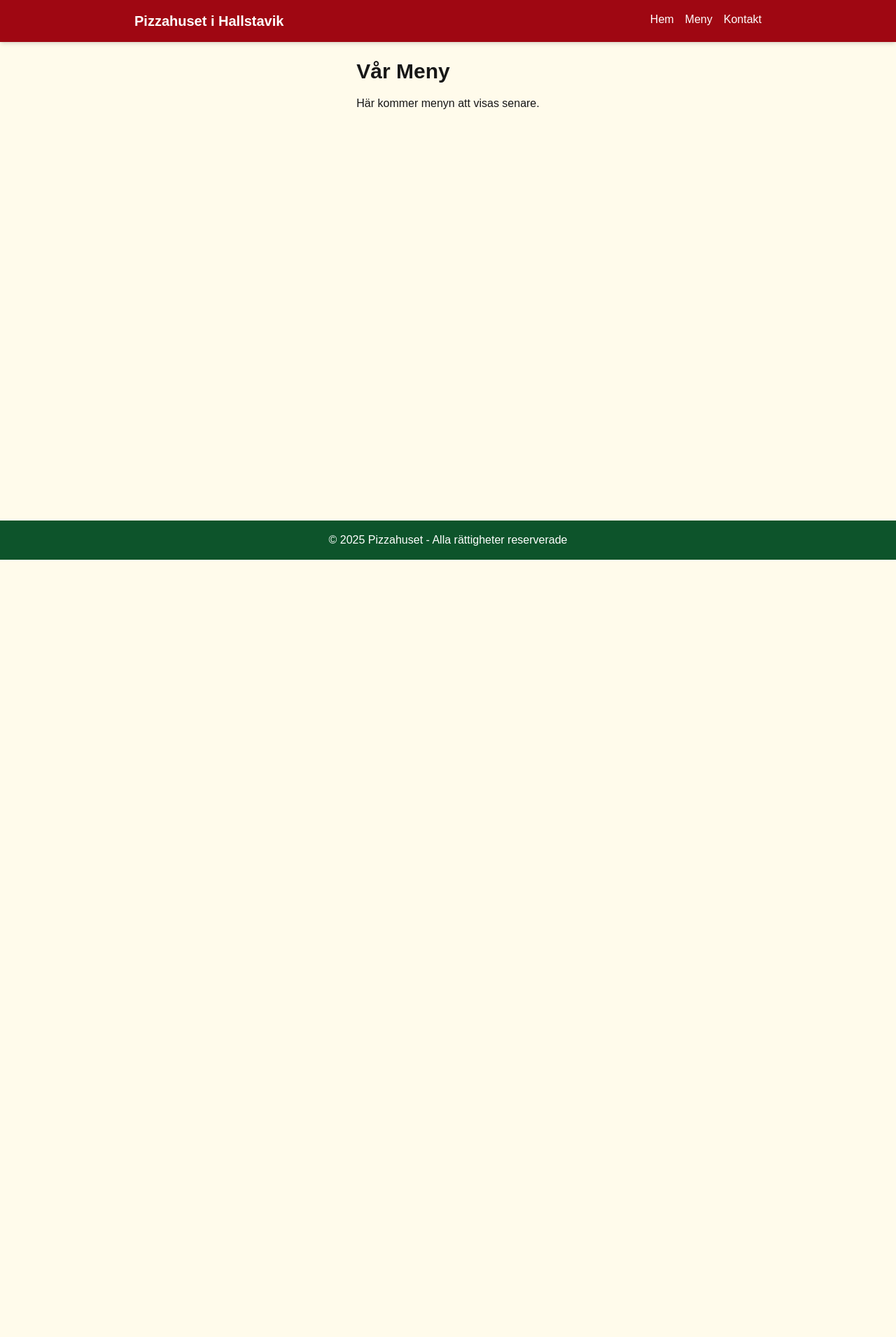
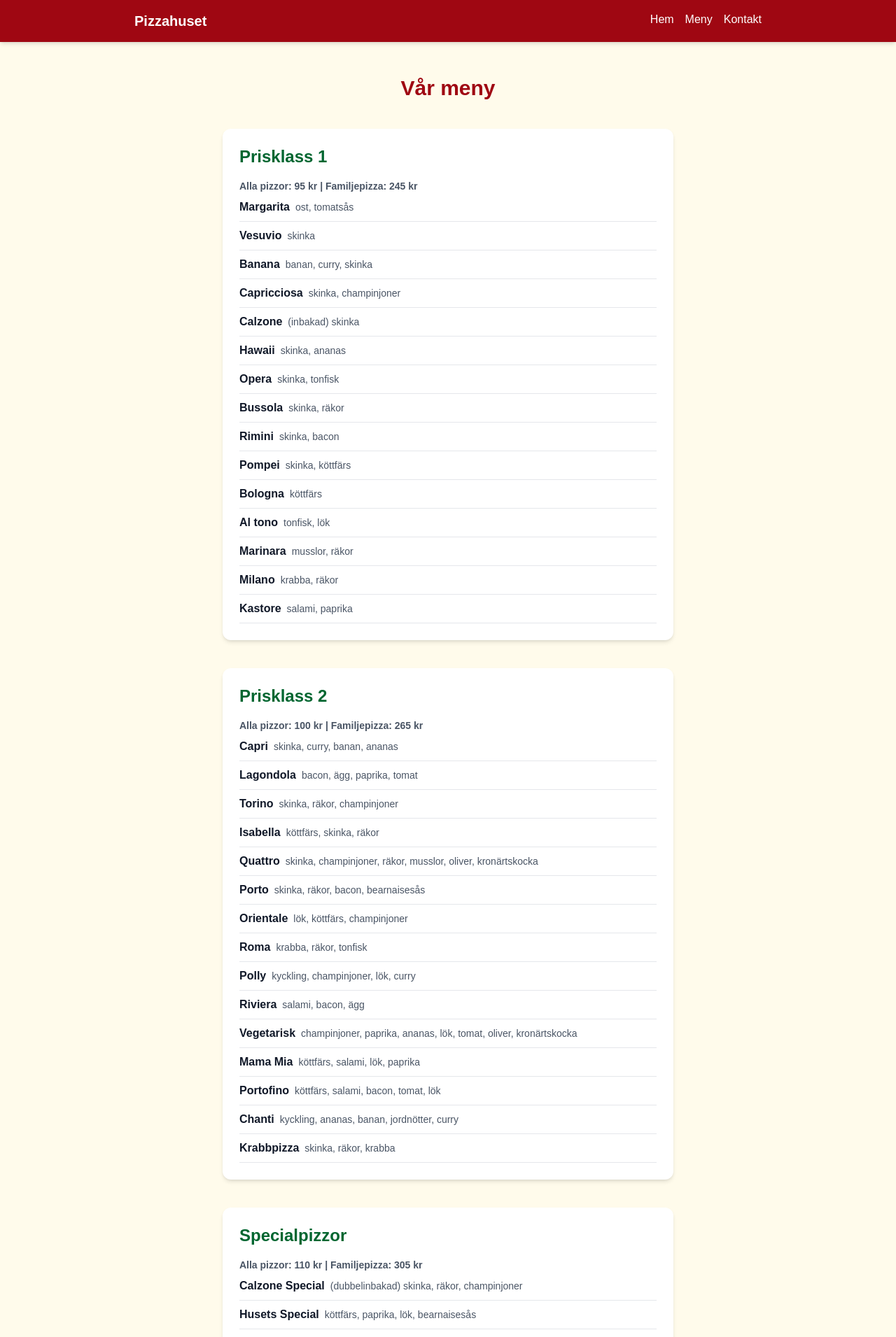
Before and after one commit to annkar73/pizzahuset, a Next.js app: page /menu in a window 1280 px wide. Shown: the top 1911 px of the page at 70% size. Before the commit the page ends 800 px from the top, so only its background shows below. Built offline with nearby package versions, Linux system fonts and the light colour scheme.

Commit message:
init add array for menu

```diff
--- a/src/app/components/Header.tsx
+++ b/src/app/components/Header.tsx
@@ -4,7 +4,7 @@ export default function Header() {
   return (
     <header className="bg-red-800 text-white p-4 shadow-md">
       <nav className="max-w-4xl mx-auto flex justify-between">
-        <Link href="/" className="font-bold text-xl">Pizzahuset i Hallstavik</Link>
+        <Link href="/" className="font-bold text-xl">Pizzahuset</Link>
         <div className="space-x-4">
           <Link href="/">Hem</Link>
           <Link href="/menu">Meny</Link>
--- a/src/app/layout.tsx
+++ b/src/app/layout.tsx
@@ -8,7 +8,9 @@ export default function RootLayout({ children }: { children: ReactNode }) {
     <html lang="sv">
       <body className="min-h-screen flex flex-col text-gray-900">
         <Header />
-        <main className="flex-grow max-w-4xl mx-auto p-6">{children}</main>
+        <main className="flex-grow mx-auto p-6">
+          <div className="bg-inherit pt-6">{children}</div>
+        </main>
         <Footer />
       </body>
     </html>
--- a/src/app/menu/page.tsx
+++ b/src/app/menu/page.tsx
@@ -1,8 +1,61 @@
+// src/app/menu/page.tsx
+import { menu } from "../../data/menu";
+
 export default function MenuPage() {
   return (
-    <div>
-      <h1 className="text-3xl font-bold mb-4">Vår Meny</h1>
-      <p>Här kommer menyn att visas senare.</p>
+    <div className="space-y-10">
+      <h1 className="text-3xl font-bold text-center text-red-800">Vår meny</h1>
+
+      {menu.map((category) => (
+        <div
+          key={category.title}
+          className="bg-white shadow-md rounded-xl p-6
+                     w-full max-w-full md:max-w-3xl lg:max-w-5xl xl:max-w-6xl mx-auto"
+        >
+          <h2 className="text-2xl font-semibold text-green-800 mb-4">
+            {category.title}
+          </h2>
+
+          {category.basePrice && (
+            <p className="text-sm font-semibold text-gray-600 mb-2">
+              Alla pizzor: {category.basePrice} kr
+              {category.familyPrice &&
+                ` | Familjepizza: ${category.familyPrice} kr`}
+            </p>
+          )}
+
+          {category.panPrices && (
+            <p className="text-sm font-semibold text-gray-600 mb-2">
+              S: {category.panPrices.S} kr | M: {category.panPrices.M} kr | L:{" "}
+              {category.panPrices.L} kr
+            </p>
+          )}
+
+          <ul className="space-y-2">
+            {category.items.map((item) => (
+              <li
+                key={item.name}
+                className="flex flex-col md:flex-row md:justify-between md:items-baseline border-b border-gray-200 pb-2"
+              >
+                {/* Namn + ingredienser */}
+                <div className="md:flex md:gap-2 md:items-baseline">
+                  <p className="font-bold text-gray-900">{item.name}</p>
+                  {item.ingredients && (
+                    <p className="text-sm text-gray-600">{item.ingredients}</p>
+                  )}
+                </div>
+
+                {/* Pris (om det finns) */}
+                {item.price && (
+                  <div className="text-right font-bold text-gray-900">
+                    {item.price} kr
+                  </div>
+                )}
+              </li>
+            ))}
+          </ul>
+        </div>
+      ))}
     </div>
   );
 }
--- a/src/app/page.tsx
+++ b/src/app/page.tsx
@@ -1,6 +1,6 @@
 export default function HomePage() {
   return (
-    <div className="pt-4">
+    <div>
       <h1 className="text-3xl font-bold mb-4">Välkommen till Pizzahuset!</h1>
       <p>Här hittar du våra öppettider, kontaktinformation och meny.</p>
     </div>
--- /dev/null
+++ b/src/data/menu.ts
@@ -0,0 +1,156 @@
+// src/data/menu.ts
+export interface IMenuItem {
+  name: string;
+  ingredients?: string;
+  price?: number; // för de kategorier som har individuella priser
+}
+
+export interface IMenuCategory {
+  title: string;
+  items: IMenuItem[];
+  basePrice?: number; // för prisklasser (alla pizzor samma pris)
+  familyPrice?: number; // för familjepizzor i dessa kategorier
+  panPrices?: { S: number; M: number; L: number }; // för American Pan Pizza
+}
+
+export const menu: IMenuCategory[] = [
+  {
+    title: "Prisklass 1",
+    basePrice: 95,
+    familyPrice: 245,
+    items: [
+      { name: "Margarita", ingredients: "ost, tomatsås" },
+      { name: "Vesuvio", ingredients: "skinka" },
+      { name: "Banana", ingredients: "banan, curry, skinka" },
+      { name: "Capricciosa", ingredients: "skinka, champinjoner" },
+      { name: "Calzone", ingredients: "(inbakad) skinka" },
+      { name: "Hawaii", ingredients: "skinka, ananas" },
+      { name: "Opera", ingredients: "skinka, tonfisk" },
+      { name: "Bussola", ingredients: "skinka, räkor" },
+      { name: "Rimini", ingredients: "skinka, bacon" },
+      { name: "Pompei", ingredients: "skinka, köttfärs" },
+      { name: "Bologna", ingredients: "köttfärs" },
+      { name: "Al tono", ingredients: "tonfisk, lök" },
+      { name: "Marinara", ingredients: "musslor, räkor" },
+      { name: "Milano", ingredients: "krabba, räkor" },
+      { name: "Kastore", ingredients: "salami, paprika" },
+    ],
+  },
+  {
+    title: "Prisklass 2",
+    basePrice: 100,
+    familyPrice: 265,
+    items: [
+      { name: "Capri", ingredients: "skinka, curry, banan, ananas" },
+      { name: "Lagondola", ingredients: "bacon, ägg, paprika, tomat" },
+      { name: "Torino", ingredients: "skinka, räkor, champinjoner" },
+      { name: "Isabella", ingredients: "köttfärs, skinka, räkor" },
+      { name: "Quattro", ingredients: "skinka, champinjoner, räkor, musslor, oliver, kronärtskocka" },
+      { name: "Porto", ingredients: "skinka, räkor, bacon, bearnaisesås" },
+      { name: "Orientale", ingredients: "lök, köttfärs, champinjoner" },
+      { name: "Roma", ingredients: "krabba, räkor, tonfisk" },
+      { name: "Polly", ingredients: "kyckling, champinjoner, lök, curry" },
+      { name: "Riviera", ingredients: "salami, bacon, ägg" },
+      { name: "Vegetarisk", ingredients: "champinjoner, paprika, ananas, lök, tomat, oliver, kronärtskocka" },
+      { name: "Mama Mia", ingredients: "köttfärs, salami, lök, paprika" },
+      { name: "Portofino", ingredients: "köttfärs, salami, bacon, tomat, lök" },
+      { name: "Chanti", ingredients: "kyckling, ananas, banan, jordnötter, curry" },
+      { name: "Krabbpizza", ingredients: "skinka, räkor, krabba" },
+    ],
+  },
+  {
+    title: "Specialpizzor",
+    basePrice: 110,
+    familyPrice: 305,
+    items: [
+      { name: "Calzone Special", ingredients: "(dubbelinbakad) skinka, räkor, champinjoner" },
+      { name: "Husets Special", ingredients: "köttfärs, paprika, lök, bearnaisesås" },
+      { name: "Havets Special", ingredients: "krabba, räkor, tonfisk, musslor" },
+      { name: "Valencia", ingredients: "oxfilé, lök, paprika, champinjoner, bearnaisesås" },
+      { name: "Vallon Special", ingredients: "fläskfilé, champinjoner, lök, tomat, bearnaisesås" },
+      { name: "Pizzabarens Special", ingredients: "filé, paprika, lök, persilja, champinjoner, cayennepeppar, bearnaisesås" },
+      { name: "Ciao Ciao", ingredients: "(halvinbakad) oxfilé, champinjoner, tomat, bearnaisesås" },
+      { name: "Shish Kebab", ingredients: "(halvinbakad) oxfilé, lök, paprika, bearnaisesås" },
+      { name: "Gimo Special", ingredients: "fläskfilé, champinjoner, lök, bearnaisesås" },
+      { name: "Grekisk Special", ingredients: "oxfilé, champinjoner, lök, pepperoni, paprika, oliver, tomat, fårost" },
+      { name: "Gorgonzola", ingredients: "fläskfilé, tomat, lök, gorgonzola, bearnaisesås" },
+      { name: "Gorgonzola Special", ingredients: "oxfilé, lök, paprika, tomater, champinjoner, gorgonzola, bearnaisesås" },
+      { name: "Pizzahuset Special", ingredients: "fläskfilé, bacon, salami, paprika, jordnötter, tabasco, bearnaisesås" },
+      { name: "Carusel", ingredients: "fläskfilé, lök, soltorkade tomater, ruccola" },
+      { name: "Icarus", ingredients: "parmaskinka, rödlök, ruccola" },
+      { name: "Alis Special", ingredients: "oxfilé, fläskfilé, lök, tomat, bearnaisesås" },
+    ],
+  },
+  {
+    title: "Kebabpizzor",
+    basePrice: 95,
+    familyPrice: 220,
+    items: [
+      { name: "Margarita", ingredients: "Ost, tomatsås" },
+      { name: "Vesuvio", ingredients: "Skinka" },
+    ],
+  },
+  {
+    title: "Mexikanska pizzor",
+    basePrice: 95,
+    familyPrice: 220,
+    items: [
+      { name: "Margarita", ingredients: "Ost, tomatsås" },
+      { name: "Vesuvio", ingredients: "Skinka" },
+    ],
+  },
+  {
+    title: "Parmaskinka & Mozzarella",
+    basePrice: 95,
+    familyPrice: 220,
+    items: [
+      { name: "Margarita", ingredients: "Ost, tomatsås" },
+      { name: "Vesuvio", ingredients: "Skinka" },
+    ],
+  },
+  {
+    title: "American Pan Pizza",
+    panPrices: { S: 110, M: 140, L: 170 },
+    items: [
+      { name: "Chicago", ingredients: "Skinka, champinjoner, lök" },
+      { name: "Texas", ingredients: "Köttfärs, jalapeños, lök" },
+    ],
+  },
+  {
+    title: "Sallader",
+    items: [
+      { name: "Cheeseburgare", ingredients: "Nötkött, ost, sallad", price: 85 },
+      { name: "Baconburgare", ingredients: "Nötkött, bacon, ost", price: 95 },
+    ],
+  },
+
+  {
+    title: "Hamburgare",
+    items: [
+      { name: "Cheeseburgare", ingredients: "Nötkött, ost, sallad", price: 85 },
+      { name: "Baconburgare", ingredients: "Nötkött, bacon, ost", price: 95 },
+    ],
+  },
+  {
+    title: "Kebab & Falafel",
+    items: [
+      { name: "Cheeseburgare", ingredients: "Nötkött, ost, sallad", price: 85 },
+      { name: "Baconburgare", ingredients: "Nötkött, bacon, ost", price: 95 },
+    ],
+  },
+  {
+    title: "A la carte",
+    items: [
+      { name: "Cheeseburgare", ingredients: "Nötkött, ost, sallad", price: 85 },
+      { name: "Baconburgare", ingredients: "Nötkött, bacon, ost", price: 95 },
+    ],
+  },
+  {
+    title: "Tillbehör",
+    items: [
+      { name: "Bearnaisesås", price: 20 },
+      { name: "Kebabsås", price: 20 },
+      { name: "Pizzasallad", price: 20 },
+    ],
+  },
+];
```
